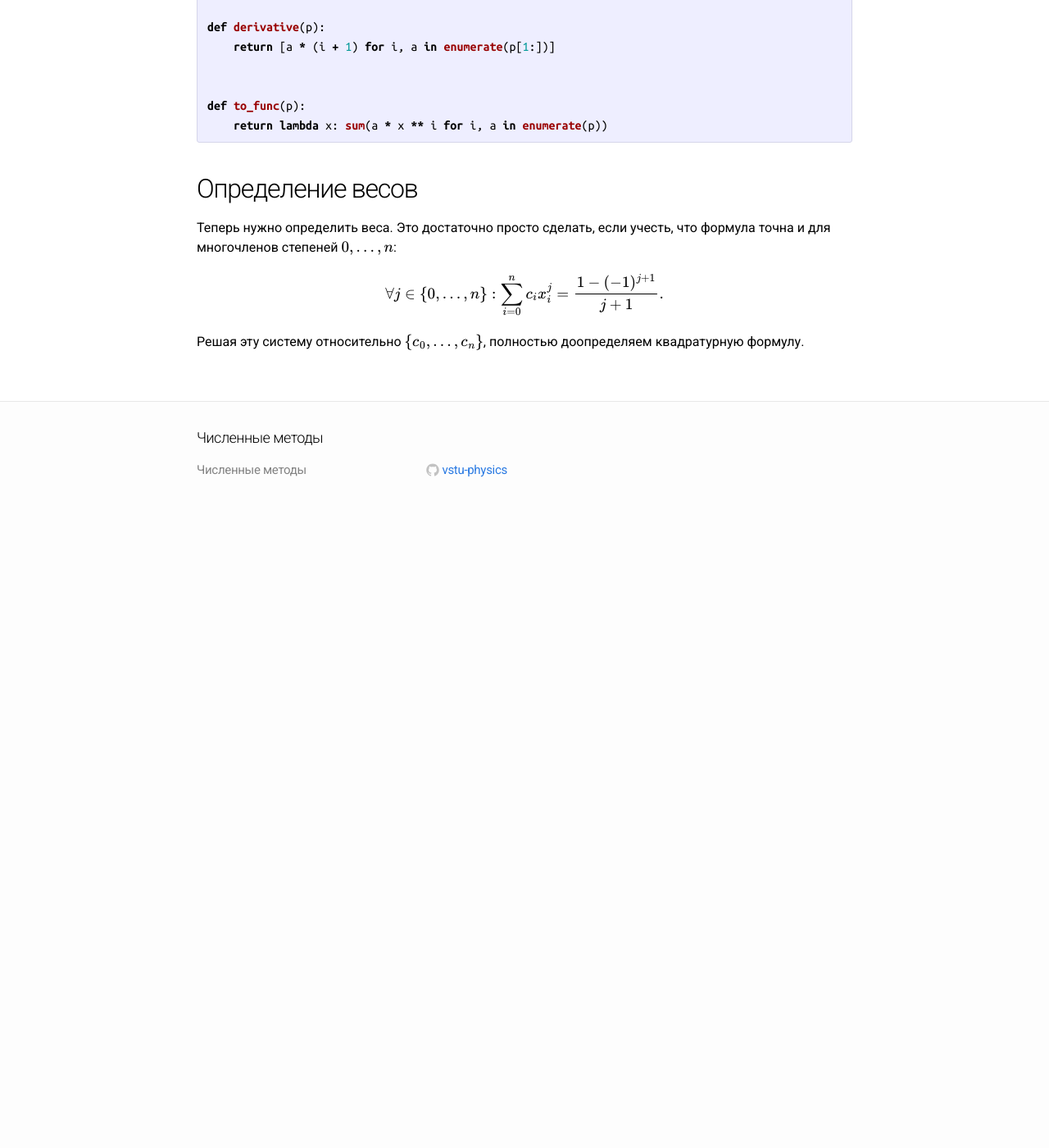
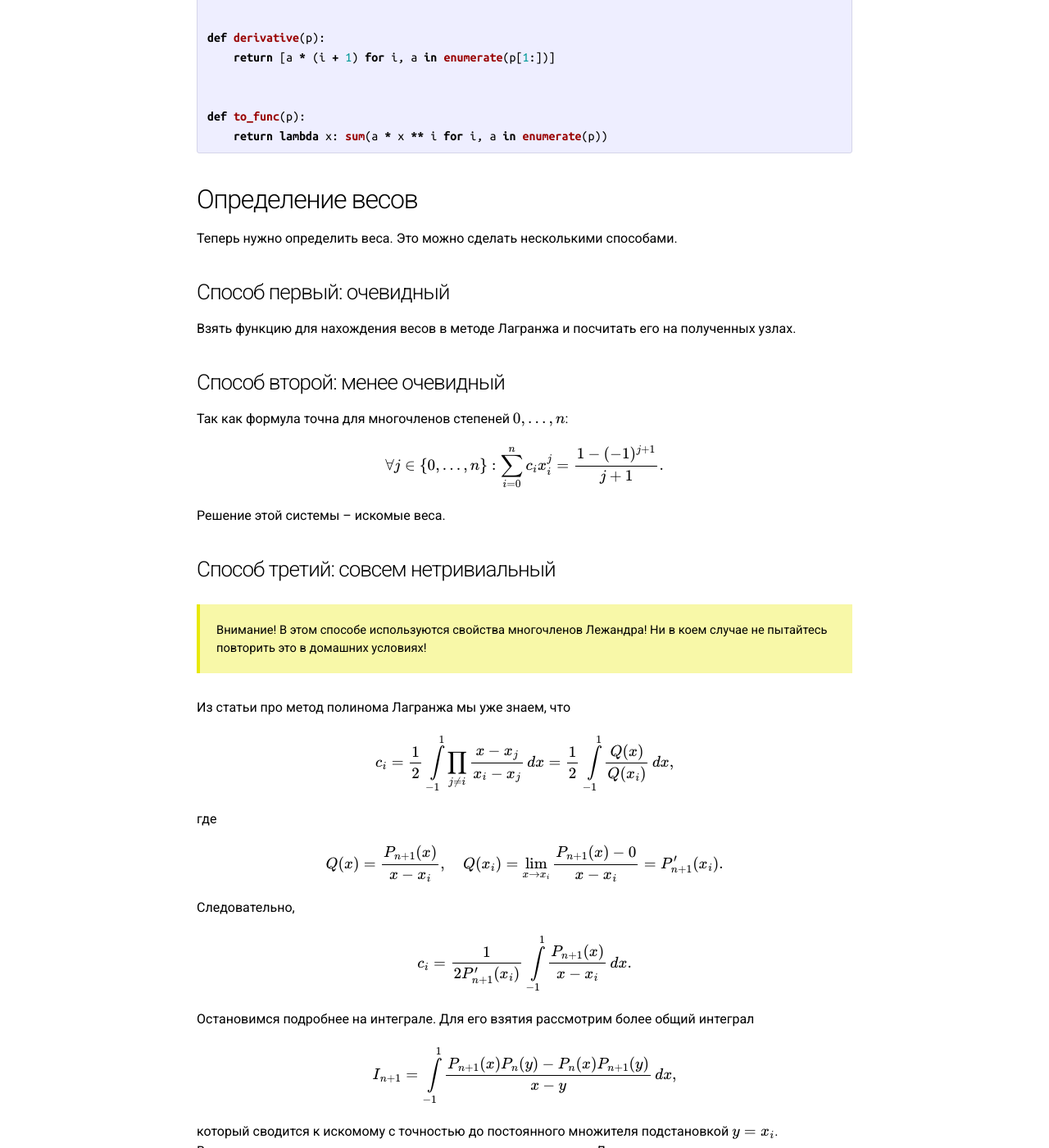
Before and after one commit to VSTU-physics/numeric-methods, a Jekyll site: the page built from _posts/2014-09-23-integrate-gauss.markdown, in a window 1280 px wide and 1400 px high, scrolled down 2768 px. Shown: the whole window at 82% size. Built offline with Jekyll 4.4.1, drawn with Linux system fonts in a browser that asks for light colours; formulas are drawn with MathJax 3; before the commit the page ends 3398 px from its top, so only the background shows below that; some of the changed text lies outside the part shown.

Commit message:
статья по Гауссу дополнена способами определения весов

```diff
--- a/_posts/2014-09-23-integrate-gauss.markdown
+++ b/_posts/2014-09-23-integrate-gauss.markdown
@@ -136,13 +136,109 @@ def to_func(p):
 
 ## Определение весов
 
-Теперь нужно определить веса. Это достаточно просто сделать, если учесть, что
-формула точна и для многочленов степеней $$ 0, \ldots, n $$:
+Теперь нужно определить веса. Это можно сделать несколькими способами.
+
+### Способ первый: очевидный
+Взять функцию для нахождения весов в методе Лагранжа и посчитать его на
+полученных узлах.
+
+### Способ второй: менее очевидный
+Так как формула точна для многочленов степеней $$ 0, \ldots, n $$:
 
 $$
     \forall j \in \{0, \dots, n\}:
     \sum_{i=0}^{n} c_i x_i^j = \frac{1 - (-1)^{j + 1}}{j + 1}.
 $$
 
-Решая эту систему относительно $$ \{c_0, \ldots, c_n\} $$, полностью
-доопределяем квадратурную формулу.
+Решение этой системы -- искомые веса.
+
+### Способ третий: совсем нетривиальный
+
+> Внимание! В этом способе используются свойства многочленов Лежандра!
+> Ни в коем случае не пытайтесь повторить это в домашних условиях!
+
+Из статьи про метод полинома Лагранжа мы уже знаем, что
+
+$$
+    c_i = \frac{1}{2}\int\limits_{-1}^1
+    \prod_{j \ne i}\frac{x - x_j}{x_i - x_j}\,dx =
+    \frac{1}{2}\int\limits_{-1}^1 \frac{Q(x)}{Q(x_i)}\,dx,
+$$
+
+где
+
+$$
+    Q(x) = \frac{P_{n+1}(x)}{x - x_i},\quad
+    Q(x_i) = \lim_{x \to x_i}\frac{P_{n+1}(x) - 0}{x - x_i} = P_{n+1}'(x_i).
+$$
+
+Следовательно,
+
+$$
+    c_i = \frac{1}{2 P_{n+1}'(x_i)}
+    \int\limits_{-1}^1\frac{P_{n+1}(x)}{x-x_i}\,dx.
+$$
+
+Остановимся подробнее на интеграле. Для его взятия рассмотрим более общий
+интеграл
+
+$$
+    I_{n+1} = \int\limits_{-1}^1
+        \frac{P_{n+1}(x)P_n(y) - P_n(x)P_{n+1}(y)}{x - y}\,dx,
+$$
+
+который сводится к искомому с точностью до постоянного множителя подстановкой
+$$ y = x_i $$. Воспользуемся рекуррентным соотношением для многочленов Лежандра
+
+$$
+    (n+1)P_{n+1}(x) = (2n+1)xP_n(x) - nP_{n-1}(x)
+$$
+
+для преобразования числителя и лучшего понимания происходящего:
+
+$$
+    I_{n+1} = \frac{1}{n + 1}\int\limits_{-1}^1
+    \frac{[(2n+1)xP_n(x) - nP_{n-1}(x)]P_n(y) -
+        P_n(x)[(2n+1)yP_n(y) - nP_{n-1}(y)]}{x - y}\,dx,
+$$
+
+$$
+    I_{n+1} = \frac{1}{n + 1}\int\limits_{-1}^1
+        \frac{(2n+1)(x - y) P_n(x)P_n(y) +
+        n(P_n(x)P_{n-1}(y) - P_{n-1}(x)P_n(y)}{x - y}\,dx,
+$$
+
+$$
+    I_{n+1} = \frac{2n+1}{n + 1}\int\limits_{-1}^1
+        P_n(x)P_n(y)\,dx + \frac{n}{n+1}I_n,
+$$
+
+Ясное дело, что первый интеграл равен нулю, откуда
+
+$$
+    (n + 1)I_{n+1} = nI_n =  \ldots = I_1,
+$$
+
+$$
+    I_1 = \int\limits_{-1}^1 \frac{P_1(x)P_0(y) - P_0(x)P_1(y)}{x - y}\,dx =
+          \int\limits_{-1}^1 dx = 2,
+$$
+
+$$
+    I_{n+1} = \frac{2}{n+1},\quad
+    c_i = \frac{1}{2 P_{n+1}'(x_i)}\cdot\frac{2}{(n+1)P_n(x_i)} =
+    \frac{1}{(n+1)P_n(x_i)P_{n+1}'(x_i)}.
+$$
+
+Ну и напоследок
+
+$$
+    (1 - x_i^2)P_{n+1}'(x_i) = (n+1)(P_n(x_i) - x_iP_{n+1}(x_i)) =
+    (n+1)P_n(x_i),
+$$
+
+откуда окончательно
+
+$$
+    c_i = \frac{1}{(1 - x_i^2)\left[P_{n+1}'(x_i)\right]^2}.
+$$
```
